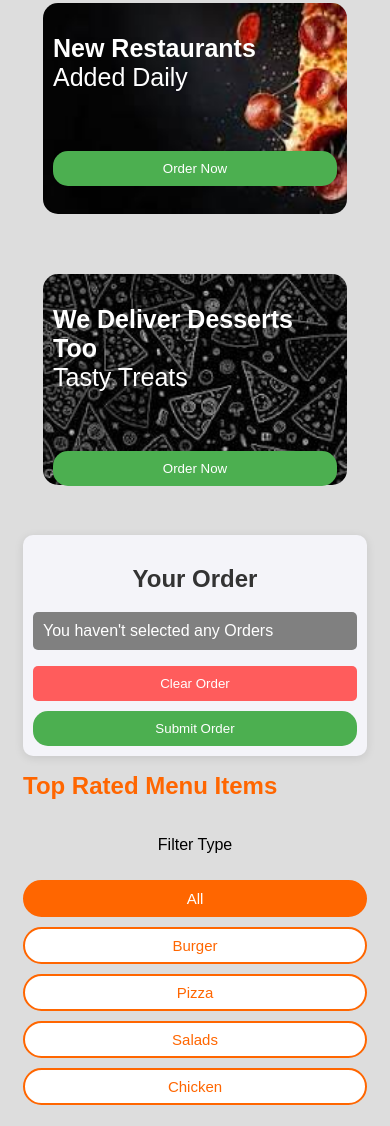
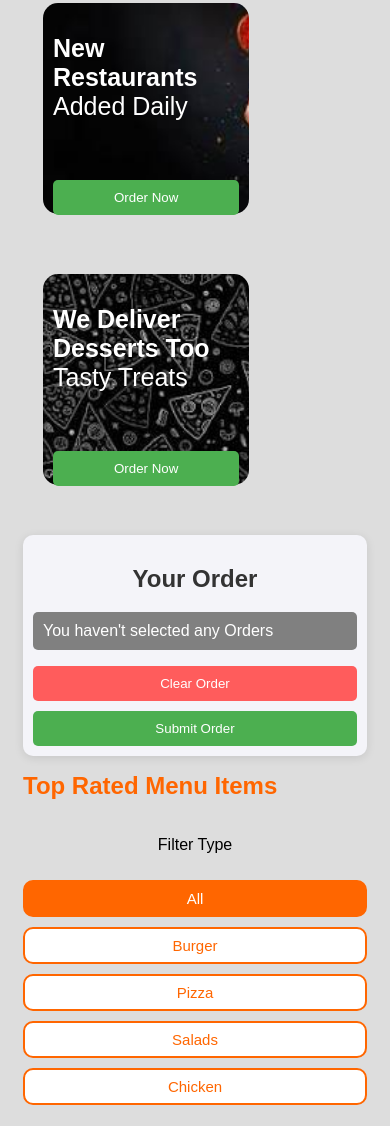
Before and after one commit to Olamide840/second-project, a website: page market.html in a window 390 px wide. Shown: the part 774-1900 px from the top of the page. Drawn offline with nearby package versions, Linux system fonts and the light colour scheme.

Commit message:
Add files via upload

```diff
--- a/market.css
+++ b/market.css
@@ -85,7 +85,7 @@ body {
 button {
     background: #4caf50;
     padding: 10px;
-    border-radius: 15px;
+    border-radius: 5px;
     border: none;
     width: 40%;
     cursor: pointer;
@@ -174,7 +174,7 @@ h1 {
     background: white;
     color: #ff6600;
     cursor: pointer;
-    border-radius: 20px;
+    border-radius: 10px;
     font-size: 15px;
     transition: all 0.3s;
 }
@@ -202,7 +202,7 @@ h1 {
 .menu-item {
     margin: 0 0 auto;
     background: #fff;
-    border-radius: 10px;
+    border-radius: 1px;
     padding: 20px 10px;
     box-shadow: rgba(0, 0, 0, 0.8);
     scroll-snap-align: start;
@@ -299,7 +299,7 @@ h1 {
     }
 
     .sun, .restaurant, .deliver {
-        width: 100%;
+        width: 60%;
         max-width: 100%;
     }
 
```
